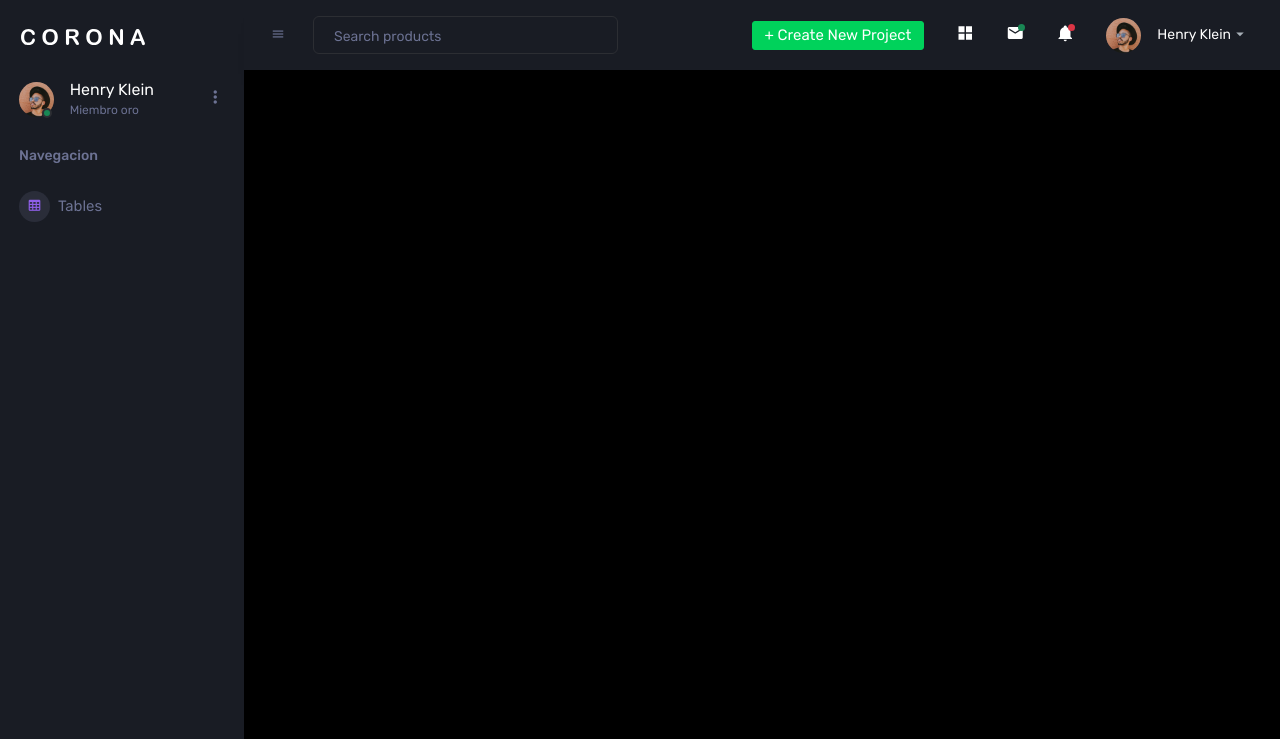
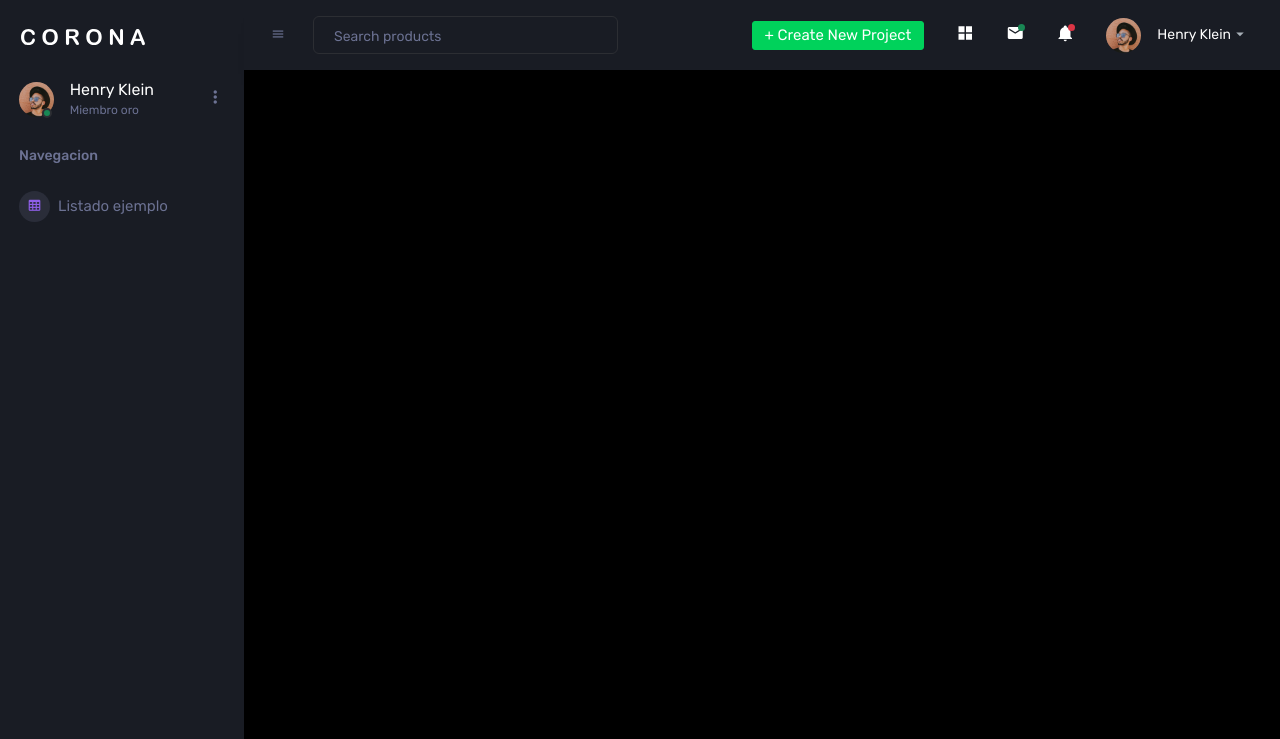
Before and after one commit to miguelLucendo/christies-and-meta, a PHP site: page /view/admin/home.php in a window 1280 px wide. Shown: the top 739 px of the page. Run offline with PHP 8.4, Linux system fonts and the light colour scheme; data that the repository does not hold is empty.

Commit message:
cambiado nombre

```diff
--- a/view/admin/sidebar.php
+++ b/view/admin/sidebar.php
@@ -61,7 +61,7 @@
                 <span class="menu-icon">
                     <i class="mdi mdi-table-large"></i>
                 </span>
-                <span class="menu-title">Tables</span>
+                <span class="menu-title">Listado ejemplo</span>
             </a>
         </li>
     </ul>
```
